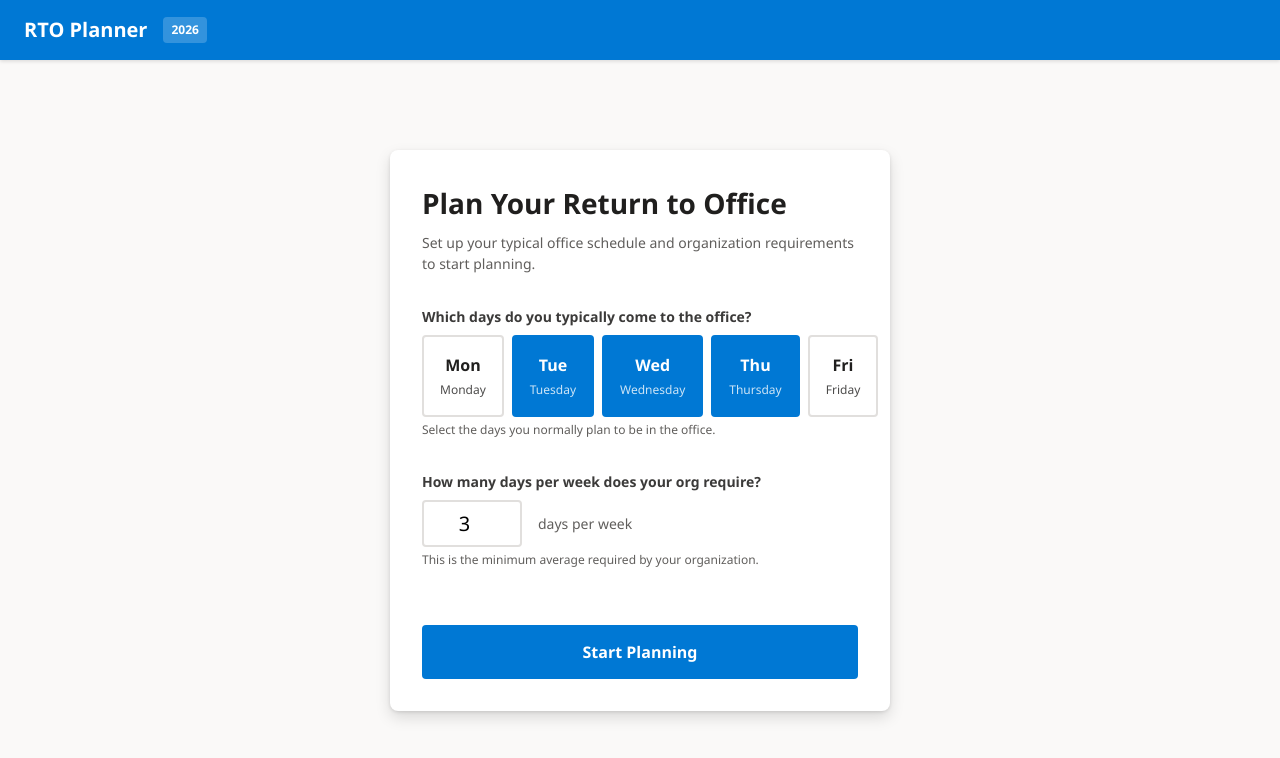
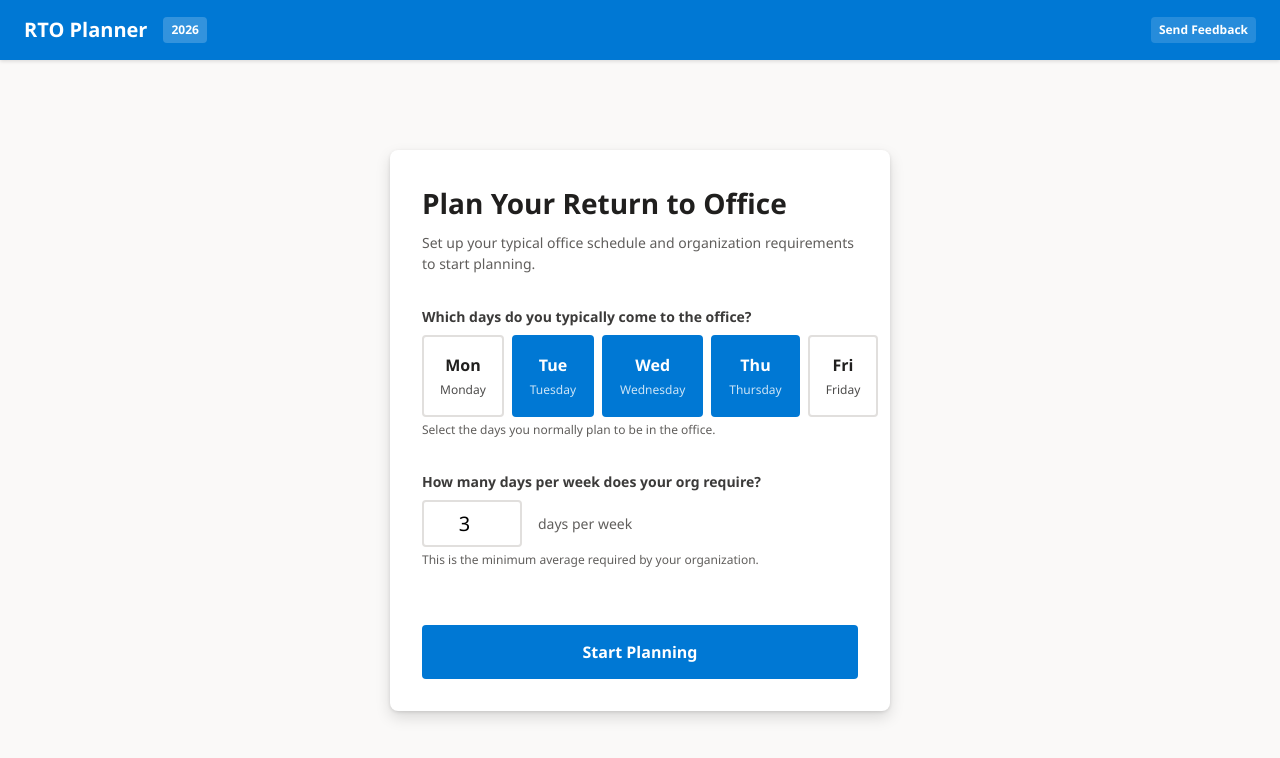
Before and after one commit to ja-y-son/ja-y-son.github.io, a website: page index.html in a window 1280 px wide. Drawn offline with Linux system fonts and the light colour scheme.

Commit message:
Add feedback button.

```diff
--- a/css/main.css
+++ b/css/main.css
@@ -114,6 +114,22 @@ body {
     border-radius: var(--radius-md);
     font-size: var(--font-size-sm);
     font-weight: 600;
+}
+
+.feedback-link {
+    margin-left: auto;
+    color: var(--color-white);
+    text-decoration: none;
+    font-size: var(--font-size-sm);
+    font-weight: 600;
+    padding: var(--spacing-xs) var(--spacing-sm);
+    border-radius: var(--radius-md);
+    background: rgba(255,255,255,0.15);
+    transition: background 0.15s ease;
+}
+
+.feedback-link:hover {
+    background: rgba(255,255,255,0.25);
 }
 
 .app-main {
--- a/index.html
+++ b/index.html
@@ -13,6 +13,7 @@
         <header class="app-header">
             <h1>RTO Planner</h1>
             <span class="year-badge" id="yearBadge">2026</span>
+            <a href="https://github.com/ja-y-son/ja-y-son.github.io/issues" target="_blank" rel="noopener noreferrer" class="feedback-link">Send Feedback</a>
         </header>
 
         <main class="app-main">
```
